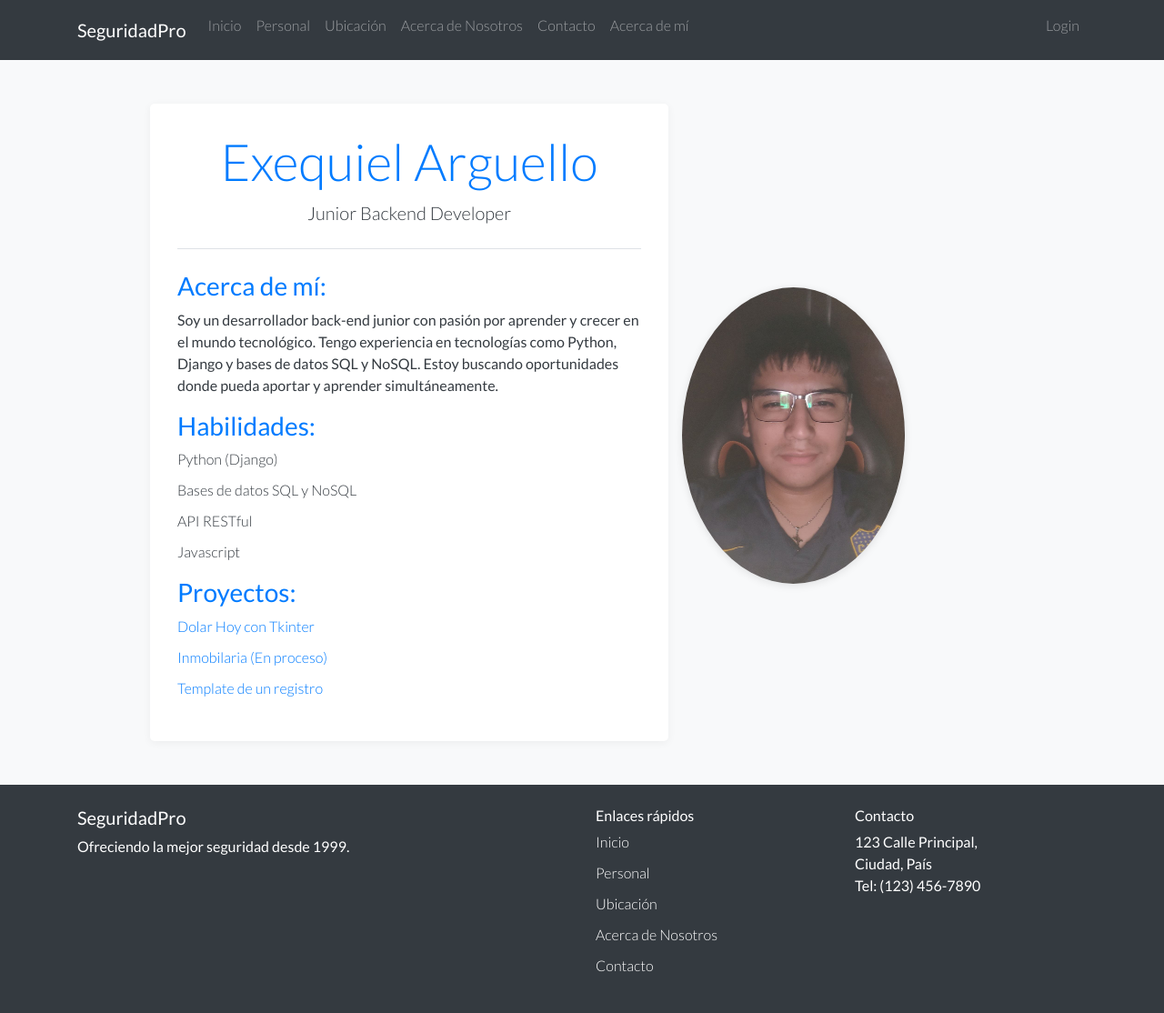
After one commit to ExequielARG1/ExequielArguelloProyectoSeguridad, a Django app: page /acercademi/ in a window 1280 px wide. The commit adds this page. Shown: the whole page at 91% size. Run offline with Django 4.2, Linux system fonts and the light colour scheme; some libraries are stand-ins or nearby versions.

Commit message:
se puso acerca de mi persona

```diff
--- /dev/null
+++ b/Hunter_App/templates/acercademi.html
@@ -0,0 +1,105 @@
+{% extends "base.html" %}
+
+{% block head_extra %}
+    <!-- Enlace a Bootstrap CSS y AOS (Animate On Scroll) para las animaciones -->
+    <link href="https://maxcdn.bootstrapcdn.com/bootstrap/4.5.2/css/bootstrap.min.css" rel="stylesheet">
+    <link href="https://cdn.rawgit.com/michalsnik/aos/2.1.1/dist/aos.css" rel="stylesheet">
+    <style>
+        @import url('https://fonts.googleapis.com/css2?family=Lato:wght@300;400;700&display=swap');
+
+        body {
+            font-family: 'Lato', sans-serif;
+            background-color: #f8f9fa;
+            color: #343a40;
+        }
+
+        .main-content {
+            background-color: #ffffff;
+            padding: 30px;
+            border-radius: 5px;
+            box-shadow: 0 2px 10px rgba(0,0,0,0.05);
+        }
+
+        .img-fluid {
+            max-width: 70%;
+            margin-top: 30px;
+            border-radius: 50%;
+            box-shadow: 0 2px 10px rgba(0,0,0,0.1);
+        }
+
+        h1, h3 {
+            color: #007BFF;
+        }
+
+        ul {
+            list-style-type: none;
+            padding-left: 0;
+        }
+
+        li {
+            margin-bottom: 10px;
+            font-weight: 300;
+        }
+
+        a {
+            text-decoration: none;
+            color: #007BFF;
+        }
+
+        a:hover {
+            text-decoration: underline;
+        }
+
+        hr {
+            border-color: #dee2e6;
+        }
+    </style>
+{% endblock %}
+
+{% block content %}
+    <div class="container mt-5">
+        <div class="row justify-content-center align-items-center">
+            <!-- Información principal -->
+            <div class="col-md-6 main-content" data-aos="fade-right">
+                <h1 class="display-4 text-center">Exequiel Arguello</h1>
+                <p class="lead text-center">Junior Backend Developer</p>
+
+                <hr class="my-4">
+
+                <h3>Acerca de mí:</h3>
+                <p>Soy un desarrollador back-end junior con pasión por aprender y crecer en el mundo tecnológico. Tengo experiencia en tecnologías como Python, Django y bases de datos SQL y NoSQL. Estoy buscando oportunidades donde pueda aportar y aprender simultáneamente.</p>
+
+                <h3>Habilidades:</h3>
+                <ul>
+                    <li>Python (Django)</li>
+                    <li>Bases de datos SQL y NoSQL</li>
+                    <li>API RESTful</li>
+                    <li>Javascript</li>
+                    <!-- Agrega más habilidades aquí -->
+                </ul>
+
+                <h3>Proyectos:</h3>
+                <ul>
+                    <li><a href="https://github.com/ExequielARG1/DolarhoyTkinter" target="_blank">Dolar Hoy con Tkinter</a></li>
+                    <li><a href="https://github.com/ExequielARG1/DjangoWanhua" target="_blank">Inmobilaria (En proceso)</a></li>
+                    <li><a href="https://github.com/ExequielARG1/Registro" target="_blank">Template de un registro</a></li>
+                    <!-- Agrega más proyectos aquí -->
+                </ul>
+            </div>
+
+            <!-- Foto -->
+            <div class="col-md-4" data-aos="fade-left" data-aos-delay="200">
+                <img src="../img/perfil.jpg"Tu Foto" class="img-fluid">
+            </div>
+        </div>
+    </div>
+
+    <!-- Scripts de Bootstrap y AOS (Animate On Scroll) -->
+    <script src="https://code.jquery.com/jquery-3.5.1.slim.min.js"></script>
+    <script src="https://cdn.jsdelivr.net/npm/@popperjs/core@2.9.3/dist/umd/popper.min.js"></script>
+    <script src="https://maxcdn.bootstrapcdn.com/bootstrap/4.5.2/js/bootstrap.min.js"></script>
+    <script src="https://cdn.rawgit.com/michalsnik/aos/2.1.1/dist/aos.js"></script>
+    <script>
+        AOS.init();
+    </script>
+{% endblock %}
--- a/Hunter_App/templates/base.html
+++ b/Hunter_App/templates/base.html
@@ -5,8 +5,9 @@
     <meta charset="UTF-8">
     <meta http-equiv="X-UA-Compatible" content="IE=edge">
     <meta name="viewport" content="width=device-width, initial-scale=1.0">
-    <link href="https://cdn.jsdelivr.net/npm/bootstrap@5.1.3/dist/css/bootstrap.min.css" rel="stylesheet">
+    <link href="https://maxcdn.bootstrapcdn.com/bootstrap/4.5.2/css/bootstrap.min.css" rel="stylesheet">
     <title>Empresa de Seguridad</title>
+    {% block head_extra %}{% endblock %}
 </head>
 
 <body>
@@ -14,7 +15,7 @@
 <nav class="navbar navbar-expand-lg navbar-dark bg-dark">
     <div class="container">
         <a class="navbar-brand" href="{% url 'index' %}">SeguridadPro</a>
-        <button class="navbar-toggler" type="button" data-bs-toggle="collapse" data-bs-target="#navbarNav"
+        <button class="navbar-toggler" type="button" data-toggle="collapse" data-target="#navbarNav"
                 aria-controls="navbarNav" aria-expanded="false" aria-label="Toggle navigation">
             <span class="navbar-toggler-icon"></span>
         </button>
@@ -34,7 +35,10 @@
                     <a class="nav-link" href="{% url 'acerca_de_nosotros' %}">Acerca de Nosotros</a>
                 </li>
                 <li class="nav-item">
-                    <a class="nav-link" href="{% url 'contact' %}">contacto</a>
+                    <a class="nav-link" href="{% url 'contact' %}">Contacto</a>
+                </li>
+                <li class="nav-item">
+                    <a class="nav-link" href="{% url 'acercademi' %}">Acerca de mí</a>
                 </li>
             </ul>
 
@@ -42,15 +46,15 @@
                 {% if user.is_authenticated %}
                 <li class="nav-item dropdown">
                     <a class="nav-link dropdown-toggle" href="#" id="navbarDropdown" role="button"
-                       data-bs-toggle="dropdown" aria-expanded="false">
+                       data-toggle="dropdown" aria-expanded="false">
                         <img src="{{ user.avatar.url }}" alt="Avatar de {{ user.username }}"
                              style="width: 40px; height: 40px; border-radius: 50%;">
                         {{ user.username }}
                     </a>
-                    <ul class="dropdown-menu dropdown-menu-end" aria-labelledby="navbarDropdown">
-                        <li><a class="dropdown-item" href="#" data-bs-toggle="modal" data-bs-target="#changeAvatarModal">Cambiar Avatar</a></li>
-                        <li><a class="dropdown-item" href="{% url 'logout' %}">Salir</a></li>
-                    </ul>
+                    <div class="dropdown-menu dropdown-menu-right" aria-labelledby="navbarDropdown">
+                        <a class="dropdown-item" href="#" data-toggle="modal" data-target="#changeAvatarModal">Cambiar Avatar</a>
+                        <a class="dropdown-item" href="{% url 'logout' %}">Salir</a>
+                    </div>
                 </li>
                 {% else %}
                 <li class="nav-item">
@@ -100,35 +104,25 @@
         <div class="modal-content">
             <div class="modal-header">
                 <h5 class="modal-title" id="changeAvatarModalLabel">Cambiar Avatar</h5>
-                <button type="button" class="btn-close" data-bs-dismiss="modal" aria-label="Close"></button>
+                <button type="button" class="close" data-dismiss="modal" aria-label="Close">
+                    <span aria-hidden="true">&times;</span>
+                </button>
             </div>
             <div class="modal-body">
-                <div class="mb-3 text-center">
-                    <img src="{{ user.avatar.url }}" alt="Avatar actual de {{ user.username }}" style="width: 100px; height: 100px; border-radius: 50%;" class="mb-3">
-                    <p>Avatar actual</p>
-                </div>
-                <form method="post" enctype="multipart/form-data" action="{% url 'change_avatar' %}" id="avatarChangeForm">
-                    {% csrf_token %}
-                    <div class="mb-3">
-                        <label for="avatar" class="form-label">Selecciona tu nuevo avatar:</label>
-                        <input type="file" name="avatar" id="avatar" class="form-control">
-                    </div>
-                    <button type="submit" class="btn btn-primary">Actualizar</button>
-                </form>
+                <!-- Aquí iría el formulario para cambiar el avatar -->
+            </div>
+            <div class="modal-footer">
+                <button type="button" class="btn btn-secondary" data-dismiss="modal">Cerrar</button>
+                <button type="button" class="btn btn-primary">Guardar cambios</button>
             </div>
         </div>
     </div>
 </div>
 
-<script src="https://cdn.jsdelivr.net/npm/bootstrap@5.1.3/dist/js/bootstrap.bundle.min.js"></script>
-<script>
-    // Código para confirmar el cambio de avatar
-    document.getElementById('avatarChangeForm').addEventListener('submit', function(e) {
-        if (!confirm('¿Estás seguro de que deseas cambiar tu avatar?')) {
-            e.preventDefault();
-        }
-    });
-</script>
+<script src="https://code.jquery.com/jquery-3.5.1.slim.min.js"></script>
+<script src="https://cdn.jsdelivr.net/npm/@popperjs/core@2.9.3/dist/umd/popper.min.js"></script>
+<script src="https://maxcdn.bootstrapcdn.com/bootstrap/4.5.2/js/bootstrap.min.js"></script>
 
 </body>
+
 </html>
--- a/Hunter_App/views.py
+++ b/Hunter_App/views.py
@@ -145,3 +145,5 @@ def delete_message(request, message_id):
     if request.user.is_authenticated:
         Contact.objects.get(id=message_id).delete()
     return redirect('contact')
+def acercademi(request):
+    return render(request, 'acercademi.html')
--- a/hunter/urls.py
+++ b/hunter/urls.py
@@ -4,7 +4,8 @@ from django.conf import settings
 from django.conf.urls.static import static
 from django.urls import path, include
 from django.contrib.auth.views import LogoutView
-from Hunter_App.views import login_view, index_view, ubicacion_views,  personal_view, acerca_de_nosotros, change_avatar, contact, delete_message# Asumiendo que estas vistas están en Hunter_App.views
+from Hunter_App.views import login_view, index_view, ubicacion_views,  personal_view, acerca_de_nosotros, change_avatar, contact, delete_message, acercademi#
+
 
 urlpatterns = [
     path('', index_view, name='index'),
@@ -17,6 +18,7 @@ urlpatterns = [
     path('change_avatar/', change_avatar, name='change_avatar'),
     path('contact/', contact, name='contact'),
     path('contact/delete/<int:message_id>/', delete_message, name='delete_message'),
+    path('acercademi/', acercademi, name='acercademi'),
 ]
 
 if settings.DEBUG:
```
Also changed, not shown: db.sqlite3, img/perfil.jpg (added).
